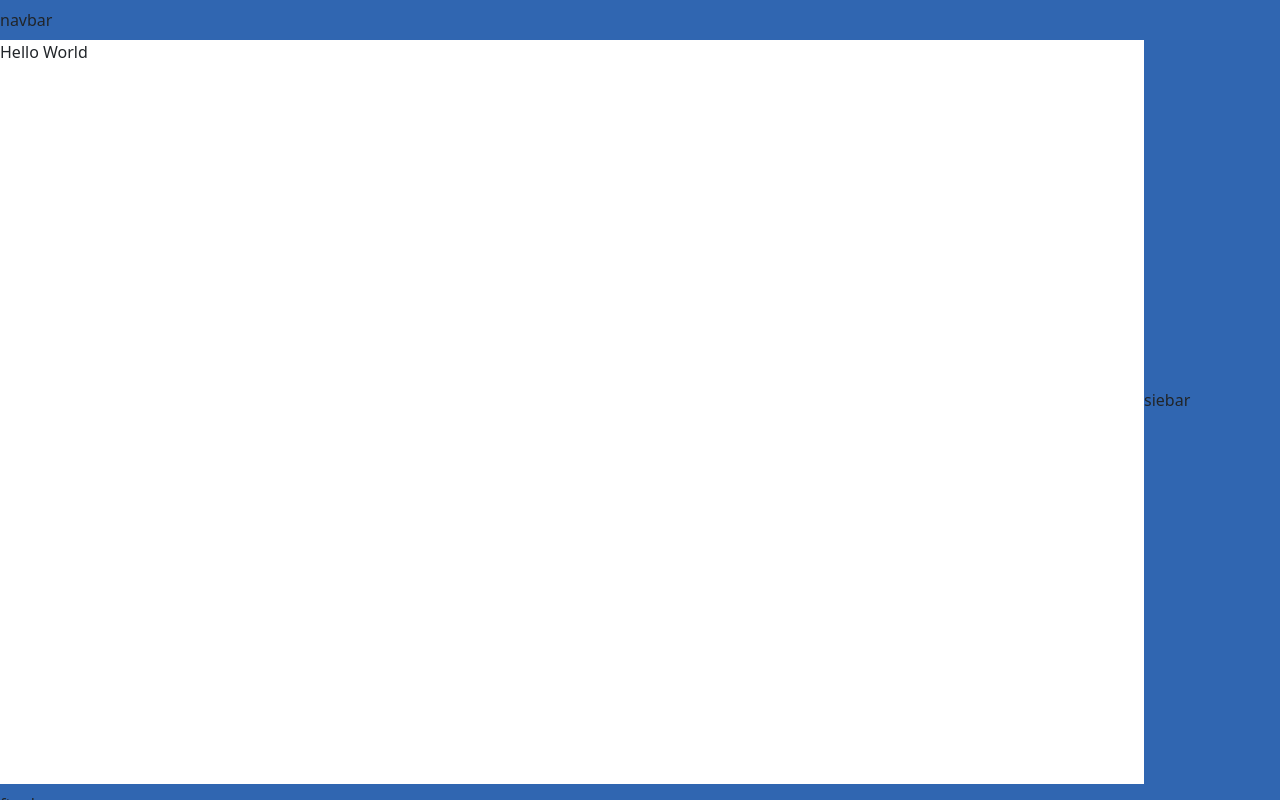
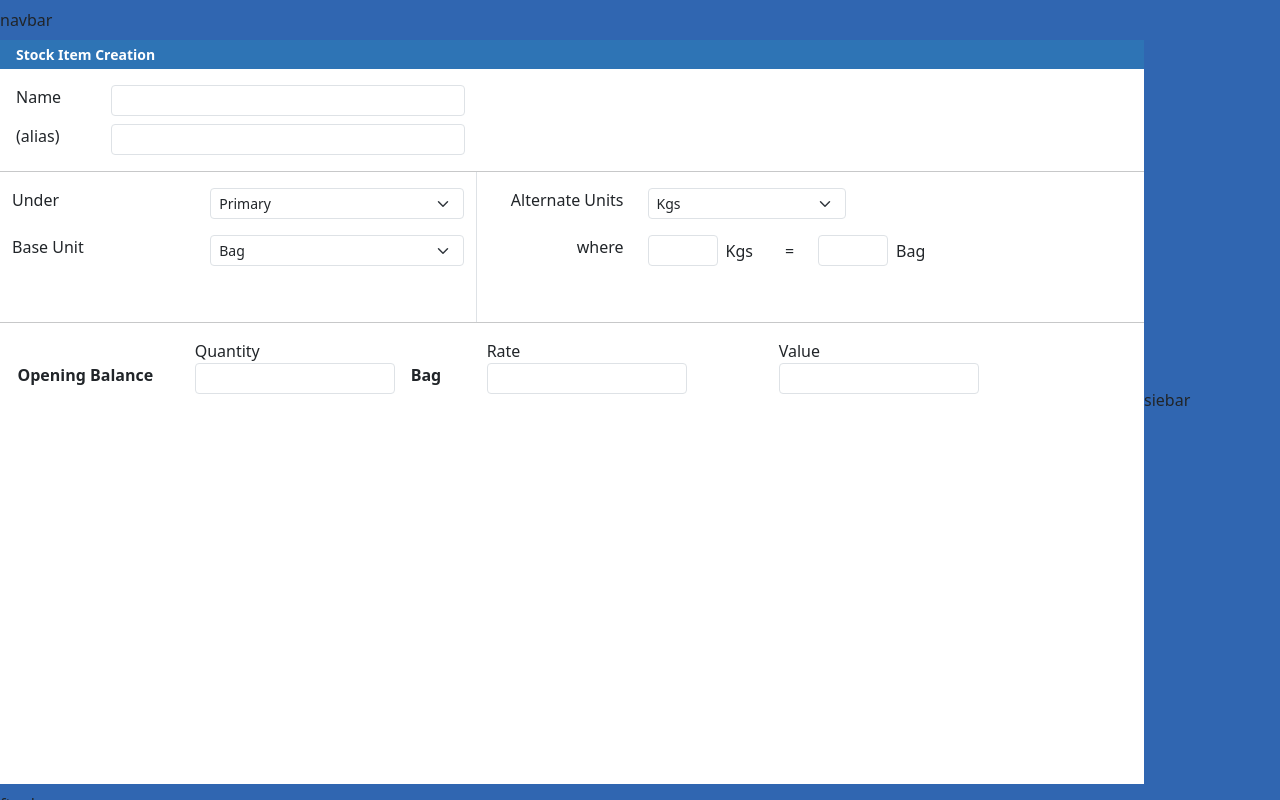
Before and after one commit to riissshu/ERP, a React (Vite) app in the folder Frontend/: page /inventory in a window 1280 px wide. Built offline with nearby package versions, Linux system fonts and the light colour scheme.

Commit message:
stock item page added

```diff
--- /dev/null
+++ b/Frontend/src/forms/StockItemCreation.jsx
@@ -0,0 +1,209 @@
+import { useState } from "react";
+
+export default function StockItemCreation() {
+  const [item, setItem] = useState({
+    name: "",
+    alias: "",
+    under: "Primary",
+    unit: "Bag",
+    alternateUnit: "Kgs",
+    openingQty: "",
+    openingRate: "",
+    openingValue: "",
+  });
+
+  const handleChange = (e) => {
+    setItem({
+      ...item,
+      [e.target.name]: e.target.value,
+    });
+  };
+
+  return (
+    <div className="container-fluid p-0">
+      <div
+        className="d-flex justify-content-between px-3 py-1 text-white"
+        style={{
+          background: "#2e74b5",
+          fontWeight: "bold",
+          fontSize: "14px",
+        }}
+      >
+        <span>Stock Item Creation</span>
+      </div>
+        <div className="p-3">
+          <div className="row mb-2">
+            <div className="col-md-1">Name</div>
+
+            <div className="col-md-4">
+              <input
+                className="form-control form-control-sm"
+                name="name"
+                value={item.name}
+                onChange={handleChange}
+              />
+            </div>
+          </div>
+
+          <div className="row">
+            <div className="col-md-1">(alias)</div>
+
+            <div className="col-md-4">
+              <input
+                className="form-control form-control-sm"
+                name="alias"
+                value={item.alias}
+                onChange={handleChange}
+              />
+            </div>
+          </div>
+        </div>
+
+        <hr className="m-0" />
+
+        <div className="row m-0">
+
+          <div className="col-md-5 border-end" style={{ minHeight: 150 }}>
+
+            <div className="row mt-3">
+              <div className="col-5">Under</div>
+
+              <div className="col-7">
+                <select
+                  className="form-select form-select-sm"
+                  name="under"
+                  value={item.under}
+                  onChange={handleChange}
+                >
+                  <option>Primary</option>
+                  <option>Finished Goods</option>
+                  <option>Raw Material</option>
+                </select>
+              </div>
+            </div>
+
+            <div className="row mt-3">
+              <div className="col-5">Base Unit</div>
+
+              <div className="col-7">
+                <select
+                  className="form-select form-select-sm"
+                  name="unit"
+                  value={item.unit}
+                  onChange={handleChange}
+                >
+                  <option>Bag</option>
+                  <option>Nos</option>
+                  <option>Kgs</option>
+                  <option>Gram</option>
+                  <option>Litre</option>
+                  <option>Ml</option>
+                  <option>Box</option>
+                  <option>Packet</option>
+                </select>
+              </div>
+            </div>
+          </div>
+
+          <div className="col-md-4">
+            <div className="row mt-3">
+              <div className="col-5 ps-4 text-end">Alternate Units</div>
+
+              <div className="col-7">
+                <select
+                  className="form-select form-select-sm"
+                  name="alternateUnit"
+                  value={item.alternateUnit}
+                  onChange={handleChange}
+                >
+                  <option>Pcs</option>
+                  <option>Kgs</option>
+                  <option>Gram</option>
+                  <option>Nos</option>
+                  <option>Box</option>
+                  <option>Packet</option>
+                </select>
+              </div>
+            </div>
+
+            <div className="row mt-3">
+              <div className="col-5 ps-4 text-end">where</div>
+
+              <div className="col-7">
+                <div className="d-flex align-items-center">
+                  <input
+                    type="number"
+                    name="altQty"
+                    value={item.altQty}
+                    onChange={handleChange}
+                    className="form-control form-control-sm text-end"
+                    style={{ width: 70 }}
+                  />
+
+                  <span className="mx-2">{item.alternateUnit}</span>
+
+                  <span className="mx-4">=</span>
+
+                  <input
+                    type="number"
+                    name="baseQty"
+                    value={item.baseQty}
+                    onChange={handleChange}
+                    className="form-control form-control-sm text-end"
+                    style={{ width: 70 }}
+                  />
+
+                  <span className="ms-2">{item.unit}</span>
+                </div>
+              </div>
+            </div>
+          </div>
+        </div>
+
+        <hr className="m-0" />
+
+          <div className="row mt-3">
+
+            <span className="text-center fw-bold col-md-2 py-4">Opening Balance</span>
+
+            <div className="col-md-2">
+              Quantity
+              <input
+                className="form-control form-control-sm"
+                style={{ width: 200 }}
+                name="openingQty"
+                value={item.openingQty}
+                onChange={handleChange}
+              />
+
+            </div>
+
+            <span className="text-center fw-bold col-md-1 py-4">{item.unit}</span>
+
+            <div className="col-md-3">
+              Rate
+              <input
+                className="form-control form-control-sm"
+                style={{ width: 200 }}
+                name="openingRate"
+                value={item.openingRate}
+                onChange={handleChange}
+              />
+            </div>
+
+            <div className="col-md-3">
+              Value
+              <input
+                className="form-control form-control-sm"
+                style={{ width: 200 }}
+                name="openingValue"
+                value={item.openingValue}
+                onChange={handleChange}
+              />
+            </div>
+          </div>
+
+
+    </div>
+  );
+}
--- a/Frontend/src/layouts/InventoryVoucher.jsx
+++ b/Frontend/src/layouts/InventoryVoucher.jsx
@@ -1,9 +1,9 @@
-
+import StockItemCreation from "../forms/StockItemCreation"
 
 export default function InventoryVoucher() {
     return (
-        <div>
-            Hello World
+        <div className="row">
+            <StockItemCreation/>
         </div>
     )
 
--- a/Frontend/src/routes/InventoryGateway.jsx
+++ b/Frontend/src/routes/InventoryGateway.jsx
@@ -4,7 +4,7 @@ import InventoryVoucher from "../layouts/InventoryVoucher.jsx"
 function InventoryGateway() {
   return (
     <DisplayLayout>
-           <div>Hello World</div>
+           <InventoryVoucher/>
        </DisplayLayout>
   )
 }
```
